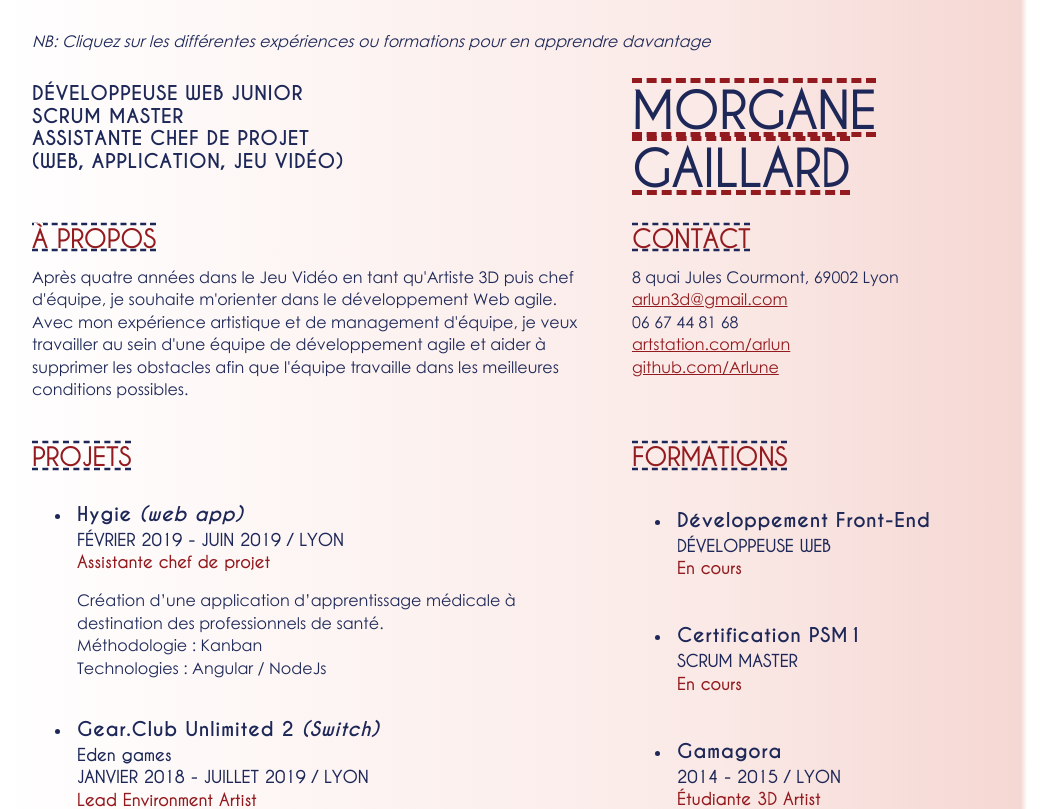
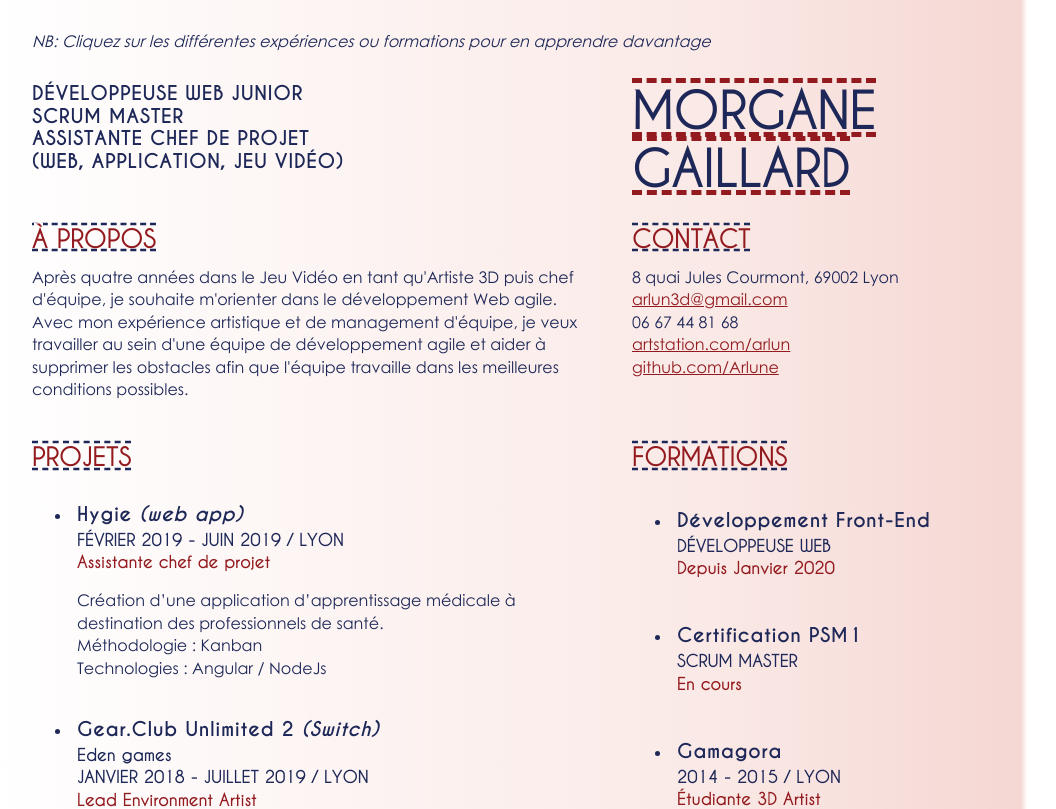
Before and after one commit to Arlune/my-resume, a React (Create React App) app: page / in a window 1280 px wide. Shown: the top 809 px of the page, without its empty margins (133-1189 px from the left). Built offline with nearby package versions, Linux system fonts and the light colour scheme.

Commit message:
Change formations

```diff
--- a/src/vues/Formations.js
+++ b/src/vues/Formations.js
@@ -17,7 +17,7 @@ function Formations() {
           <p>
             <h3>Développement Front-End</h3>
             <h5>Développeuse web</h5>
-            <h6>En cours</h6>
+            <h6>Depuis Janvier 2020</h6>
           </p>
           {isDisplayingMore[0] && (
             <div>
```
